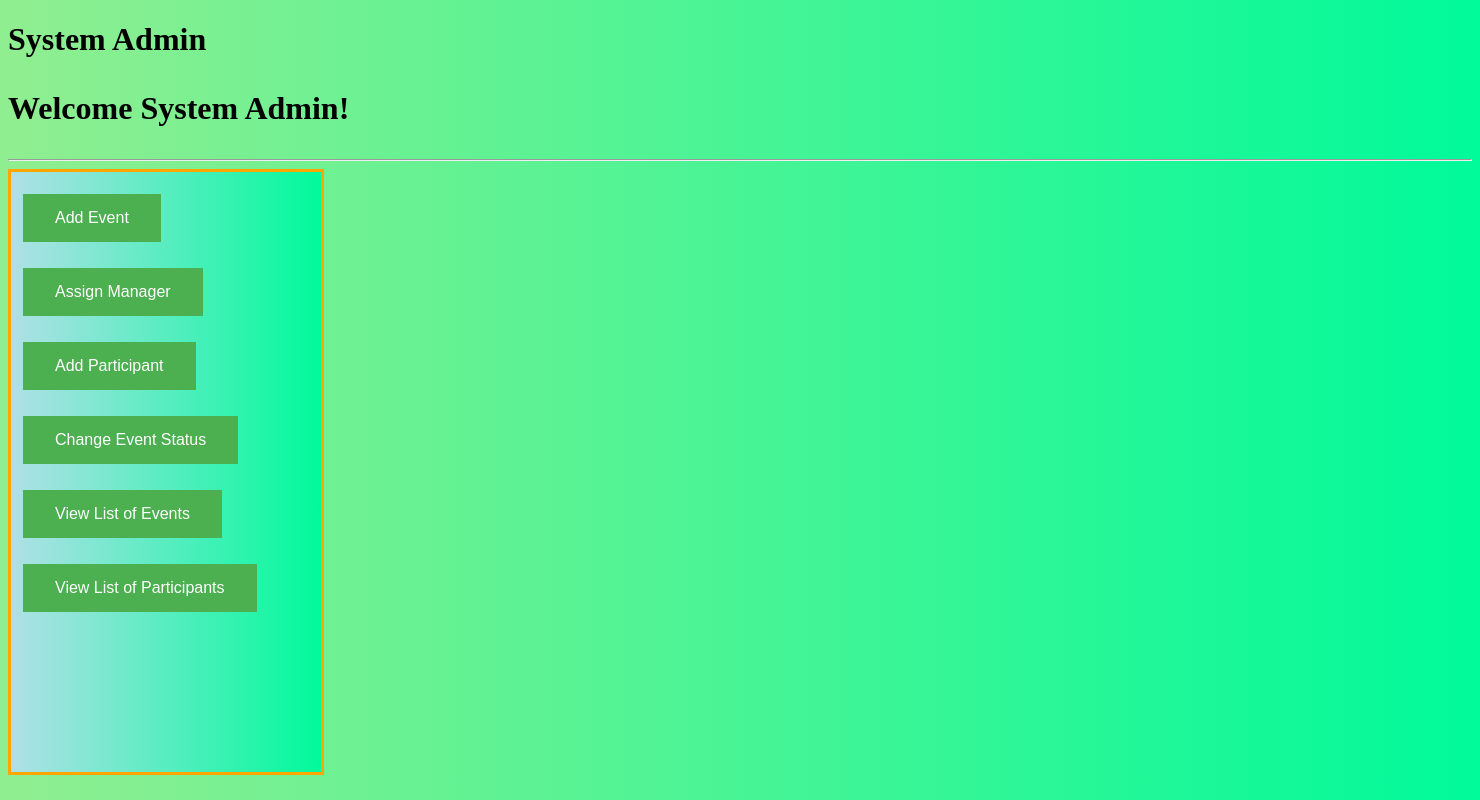
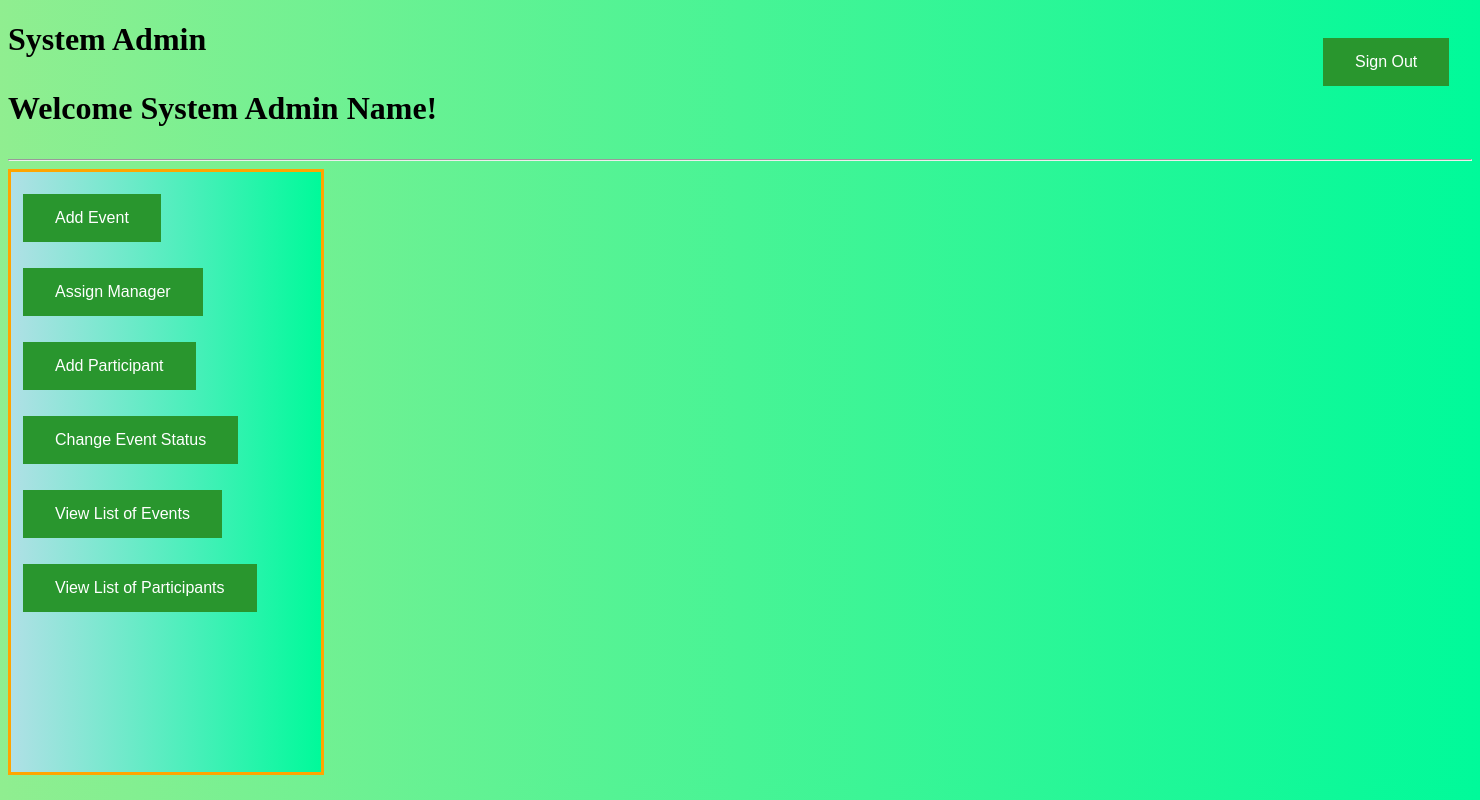
Before and after one commit to thisischarles/dbProject, a PHP site: page /SystemAdmin.php in a window 1480 px wide. Run offline with PHP 8.4, Linux system fonts and the light colour scheme.

Commit message:
Addition of the Sign Out button on the top right corner, also slight change in color for the buttons

```diff
--- a/SystemAdmin.php
+++ b/SystemAdmin.php
@@ -15,7 +15,7 @@ background-image:linear-gradient(to right, lightgreen, mediumspringgreen);
 	padding-left: 10px;
 }
 .button{
-	background-color: #4CAF50;
+	background-color: #29962e;
 	border: none;
 	color: white;
 	padding: 15px 32px;
@@ -26,12 +26,27 @@ background-image:linear-gradient(to right, lightgreen, mediumspringgreen);
 	margin:4px 2px;
 	cursor: pointer;
 	}
+.SignOutButton{
+	background-color: #29962e;
+	border: none;
+	color: white;
+	padding: 15px 32px;
+	text-align: center;
+	text-decoration: none;
+	display: inline-block;
+	font-size: 16px;
+	margin:4px 2px;
+	cursor: pointer;
+	position: relative;
+	left: 1300px;
+	bottom: 600px;
+	}
 </style>
 </head>
 <body>
 <h1>
 System Admin
-<p>Welcome System Admin!</p>
+<p>Welcome System Admin Name!</p>
 </h1>
 <hr>
 <div id="grad1">
@@ -54,6 +69,7 @@ System Admin
 <button class="button">View List of Participants</button>
 <br>
 <br>
+<button class="SignOutButton">Sign Out</button>
 </div>
 </body>
 </html>
```
